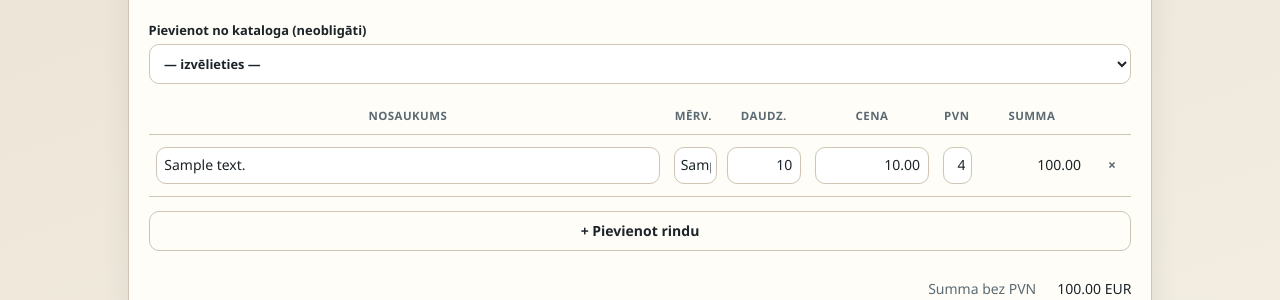
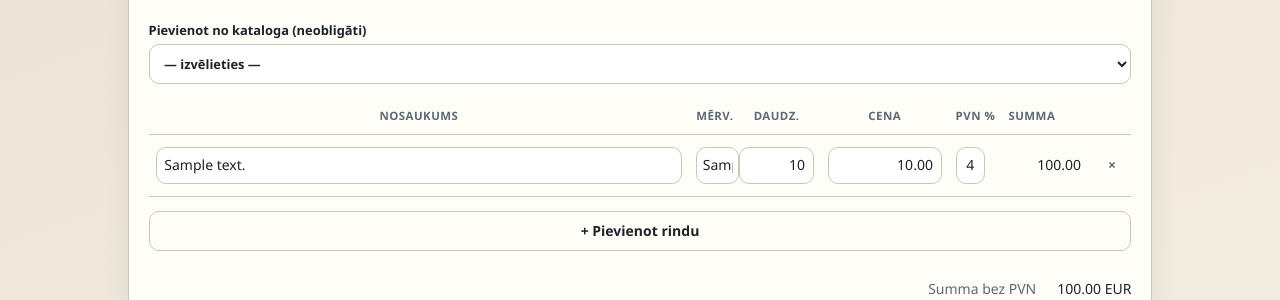
Before and after one commit to And1973/django_public, a FastAPI app: template docs-app/app/templates/documents/form.html in a window 1280 px wide. Shown: the part 1355-1655 px from the top of the page. Run offline with FastAPI, Linux system fonts and the light colour scheme; the template is opened without the code that fills it: most values are stand-ins (such as "Sample title", 1, 10 or a date in 2020); grey boxes marked "Sample" are stand-in pictures; form fields are guessed from the names that the template uses.

Commit message:
Restore PVN % header; size column from input
Keep the «PVN %» label but lock VAT/unit column width to the
hugged input min-width so the header text does not stretch the col.

Co-authored-by: daimpeks.lv <daimpeks.lv@gmail.com>

```diff
--- a/docs-app/app/static/style.css
+++ b/docs-app/app/static/style.css
@@ -318,10 +318,10 @@ th {
 }
 
 .lines-table .col-desc { width: auto; }
-.lines-table .col-unit { width: 3.75rem; }
+.lines-table .col-unit { width: calc(4ch + 0.8rem); }
 .lines-table .col-qty { width: 9%; }
 .lines-table .col-price { width: 13%; }
-.lines-table .col-vat { width: 3rem; }
+.lines-table .col-vat { width: calc(2.25ch + 0.8rem); }
 .lines-table .col-sum { width: 11%; }
 .lines-table .col-actions { width: 3.25rem; }
 
@@ -335,11 +335,12 @@ th {
   text-align: center;
 }
 
-/* Mērv. / PVN %: hug gab./21 with equal padding */
+/* Column width follows input hug-size, not header label length */
 .lines-table th:nth-child(2),
 .lines-table td:nth-child(2) {
-  width: 3.75rem;
-  min-width: 3.75rem;
+  width: calc(4ch + 0.8rem);
+  min-width: calc(4ch + 0.8rem);
+  max-width: calc(4ch + 0.8rem);
   overflow: visible;
   white-space: nowrap;
   text-align: center;
@@ -347,9 +348,10 @@ th {
 
 .lines-table th:nth-child(5),
 .lines-table td:nth-child(5) {
-  width: 3rem;
-  min-width: 3rem;
-  overflow: visible;
+  width: calc(2.25ch + 0.8rem);
+  min-width: calc(2.25ch + 0.8rem);
+  max-width: calc(2.25ch + 0.8rem);
+  overflow: visible; /* «PVN %» may paint outside; column stays input-sized */
   white-space: nowrap;
   text-align: center;
 }
@@ -365,6 +367,13 @@ th {
   min-width: 0;
   box-sizing: border-box;
   padding: 0.5rem 0.55rem;
+}
+
+.lines-table input[type="number"] {
+  text-align: right;
+  font-variant-numeric: tabular-nums;
+  -moz-appearance: textfield;
+  appearance: textfield;
 }
 
 .lines-table input[name="line_unit"],
@@ -385,13 +394,6 @@ th {
 .lines-table input[name="line_vat_rate"] {
   width: calc(2.25ch + 0.8rem); /* 21 + equal pad */
   min-width: calc(2.25ch + 0.8rem);
-}
-
-.lines-table input[type="number"] {
-  text-align: right;
-  font-variant-numeric: tabular-nums;
-  -moz-appearance: textfield;
-  appearance: textfield;
 }
 
 .lines-table input[type="number"]::-webkit-outer-spin-button,
--- a/docs-app/app/templates/documents/form.html
+++ b/docs-app/app/templates/documents/form.html
@@ -146,7 +146,7 @@
             <th>Mērv.</th>
             <th>Daudz.</th>
             <th>Cena</th>
-            <th>PVN</th>
+            <th>PVN %</th>
             <th>Summa</th>
             <th></th>
           </tr>
```
